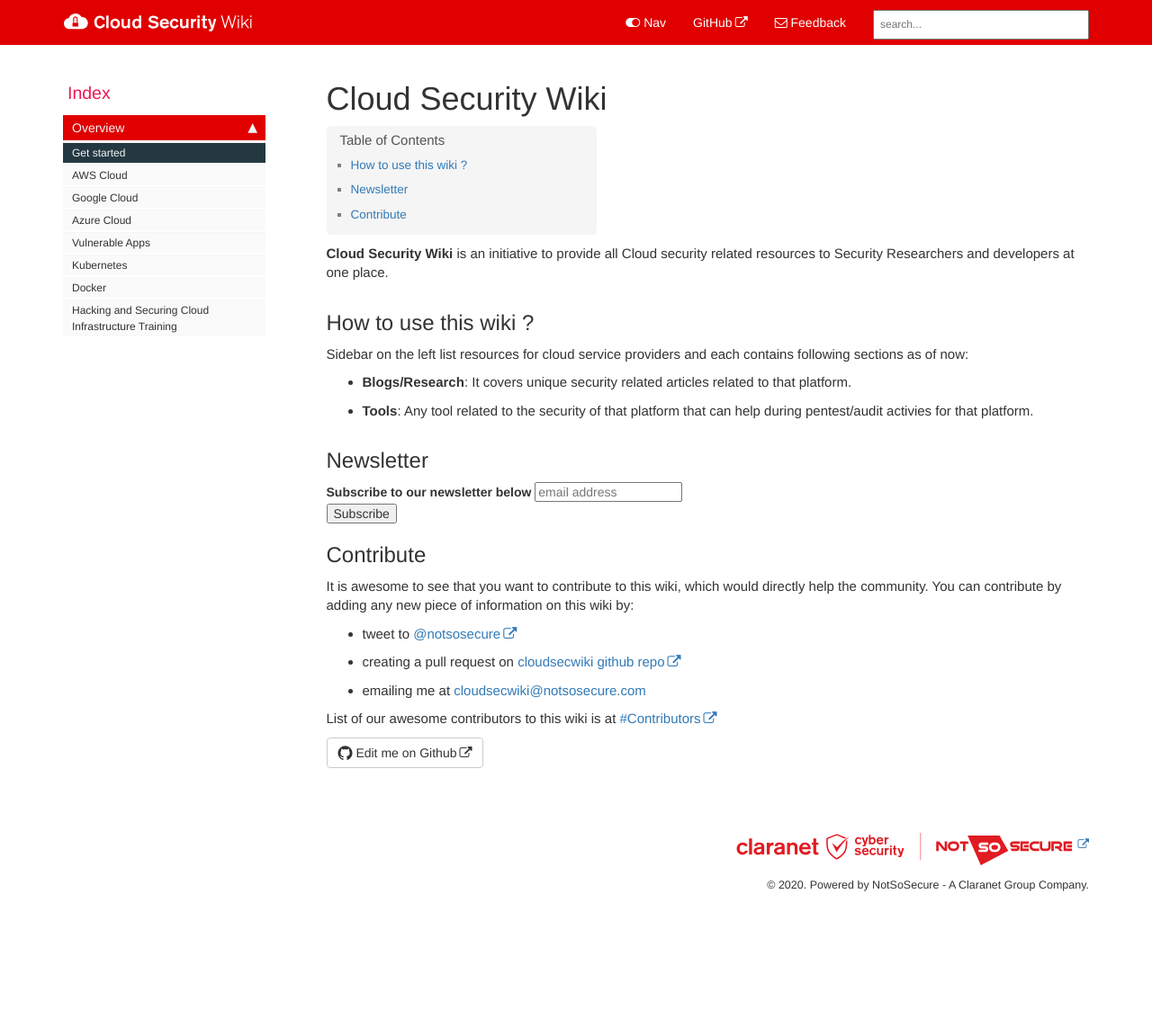
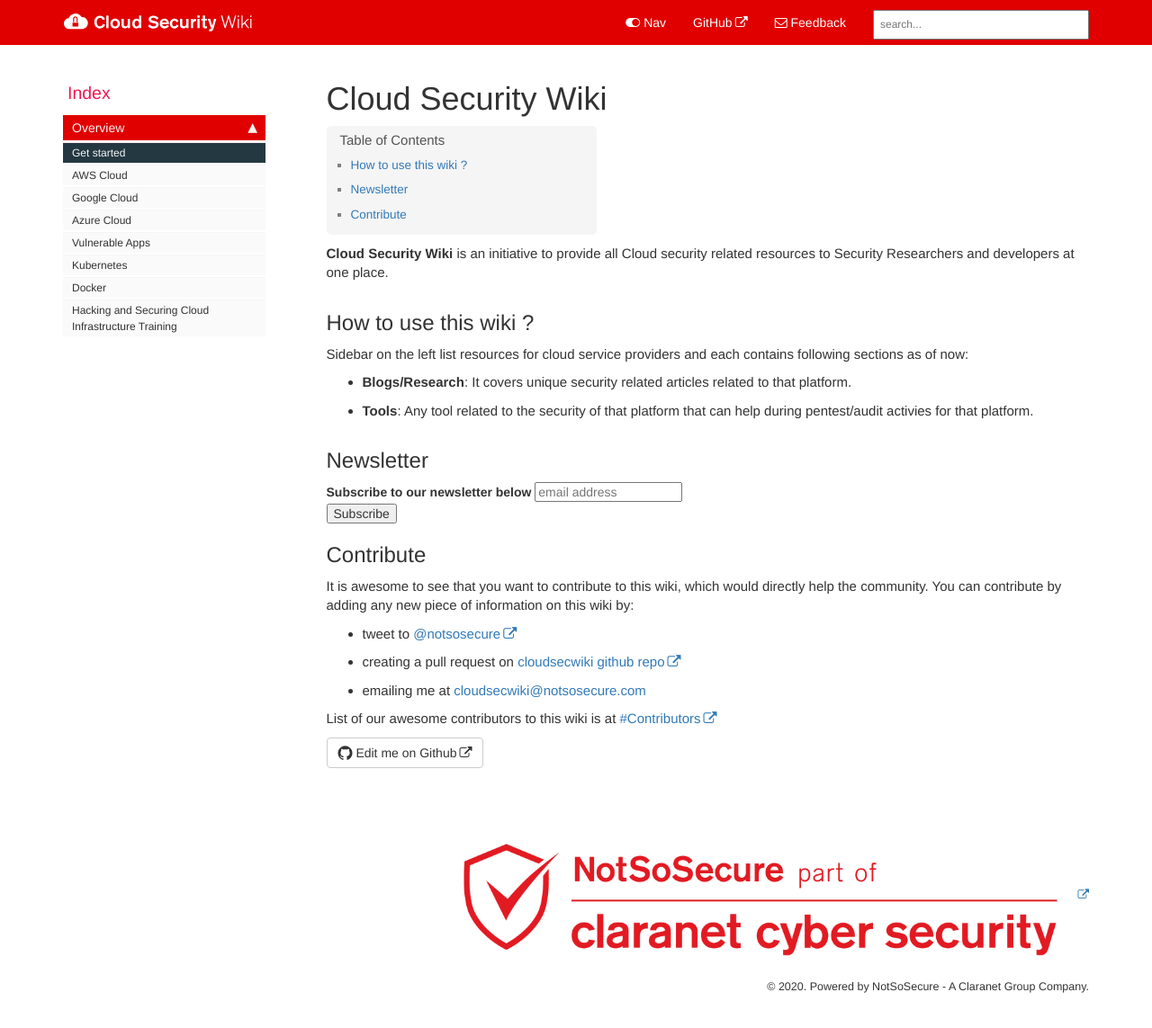
Before and after one commit to NotSoSecure/cloud-sec-wiki, a Jekyll site: the page built from index.md, in a window 1280 px wide and 1156 px high. Shown: the top 1143 px of the window at 90% size. Built offline with Jekyll 4.4.1, drawn with Linux system fonts in a browser that asks for light colours; nearby versions of some CDN libraries; comment, search, counter and statistics services are not loaded.

Commit message:
Update footer.html
updated new NSS-CCS logo

```diff
--- a/_includes/footer.html
+++ b/_includes/footer.html
@@ -2,7 +2,7 @@
 
             <div class="row">
                 <div class="col-lg-12 footer">
-                <p><a href="https://notsosecure.com"><img src="{{ "images/CCS_NSS_logo.svg" }}" alt="Company logo"/></a></p> &copy; {{ site.time | date: "%Y"  }}. Powered by {{site.company_name}}. <br />
+                <p><a href="https://notsosecure.com"><img src="{{ "images/NOTSOSECURE-CCS_footer logo.png" }}" alt="Company logo"/></a></p> &copy; {{ site.time | date: "%Y"  }}. Powered by {{site.company_name}}. <br />
 
                 </div>
             </div>
```
